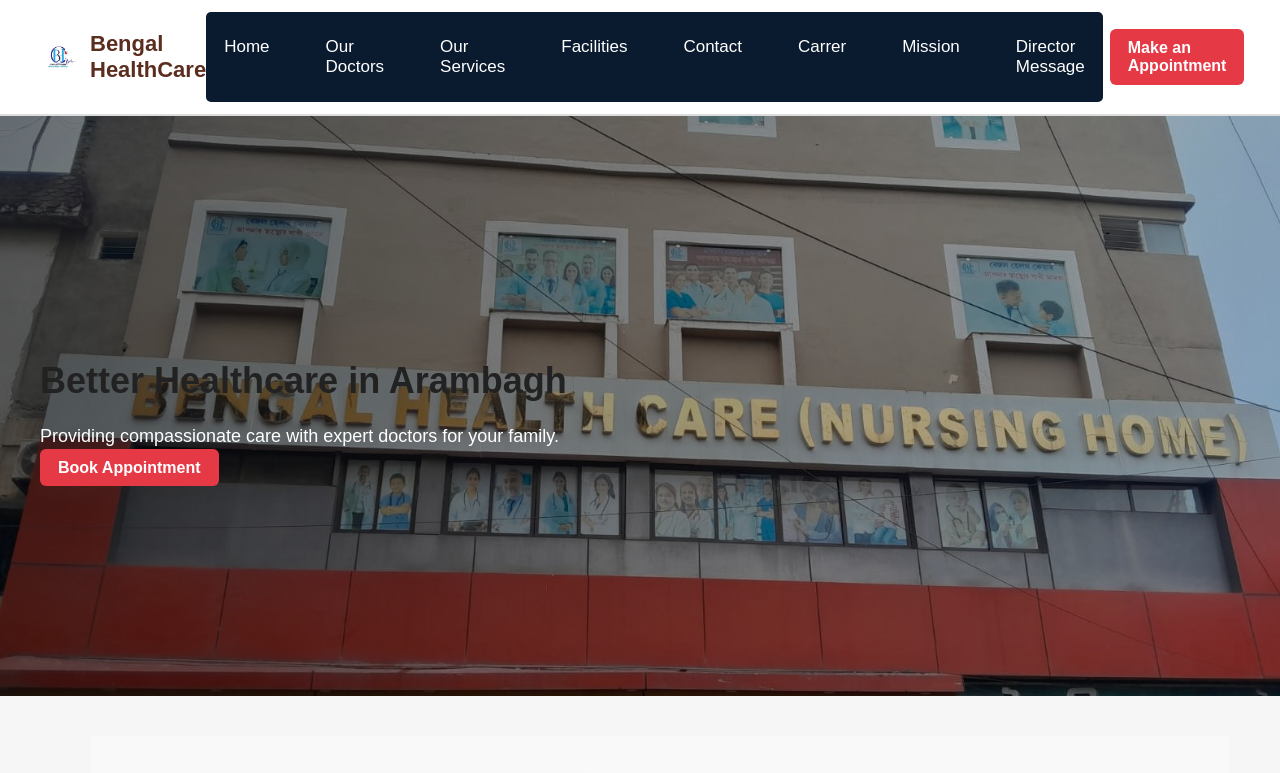
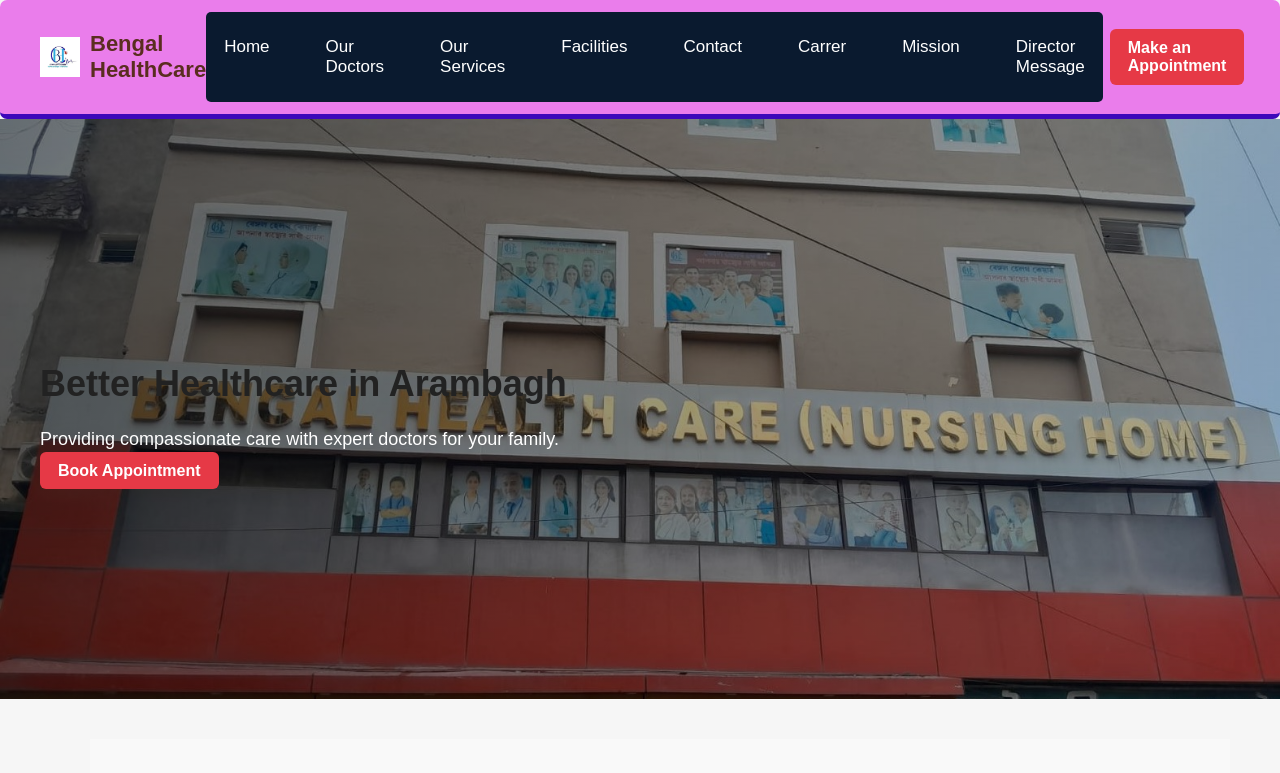
Before and after one commit to Bengalhealthcare/Bengalhealthcare.github.io, a plain HTML site: page index.html in a window 1280 px wide. Shown: the top 773 px of the page. Drawn offline with Linux system fonts and the light colour scheme.

Commit message:
Update style.css

```diff
--- a/style.css
+++ b/style.css
@@ -12,8 +12,9 @@
   justify-content: space-between;
   align-items: center;
   padding: 12px 40px;
-  background: #fff;
-  border-bottom: 2px solid #ddd;
+  background: #ea7deb;
+  border-radius: 7px;
+  border-bottom: 5px solid #3d08ba;
   position: sticky;
   top: 0;
   z-index: 1000;
```
